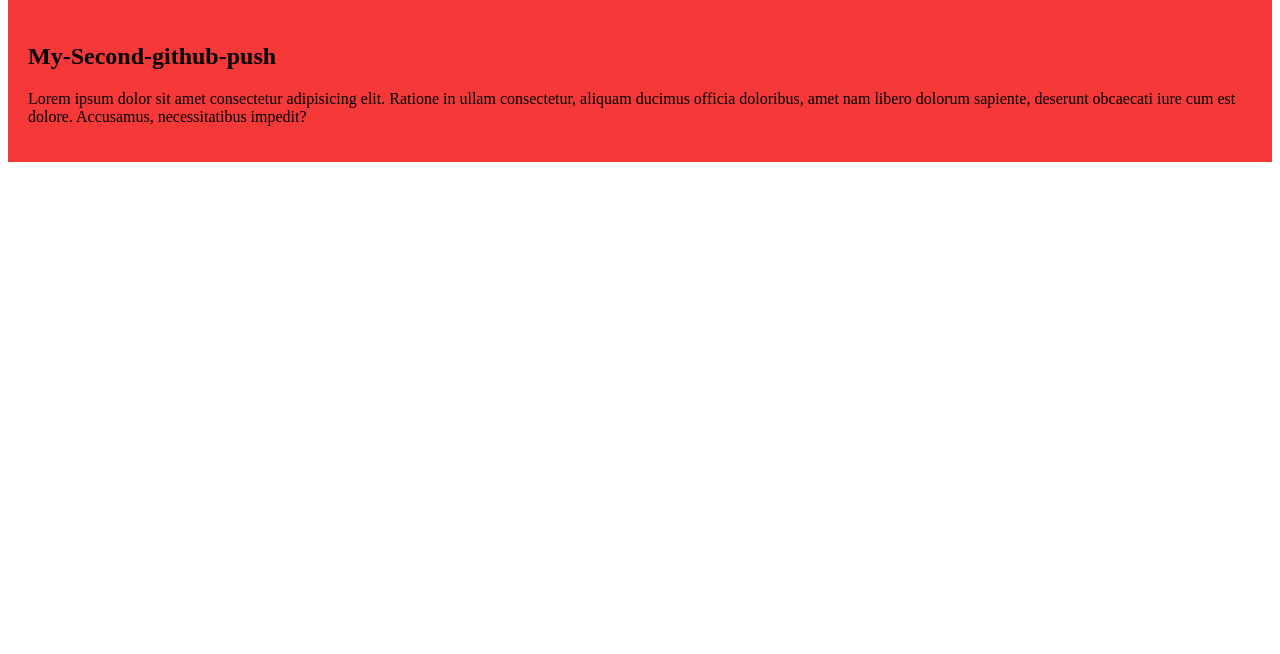
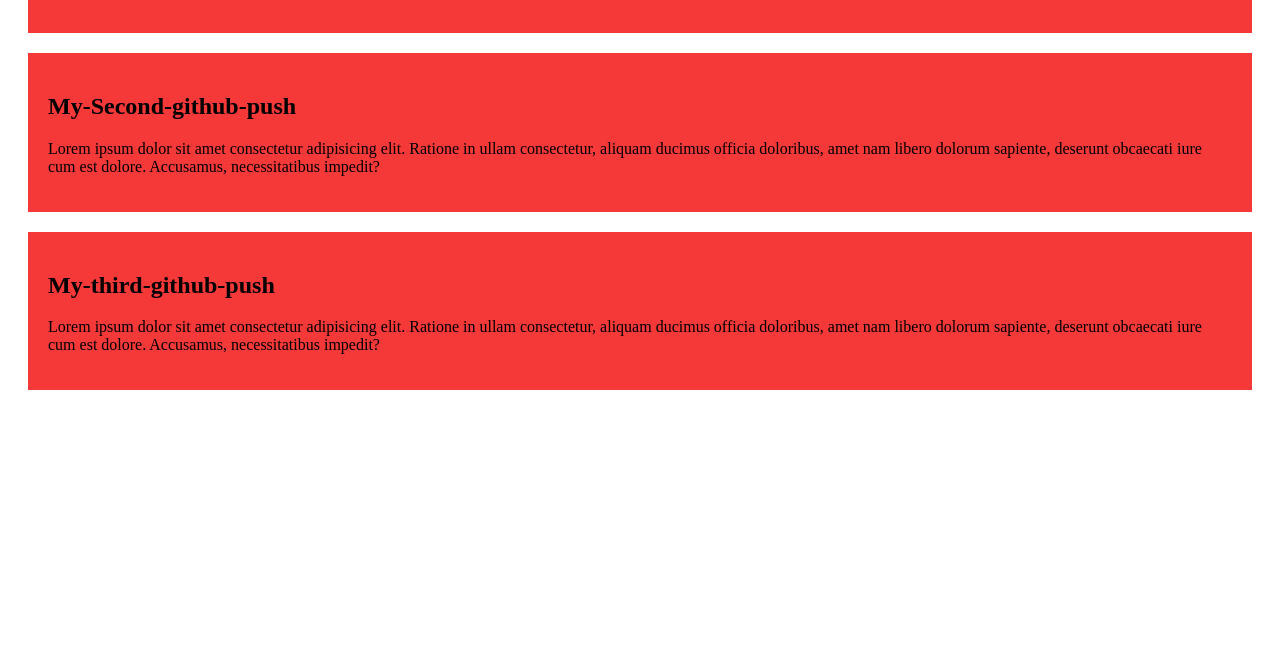
Before and after one commit to MdFoysal2024/my-first-github-project, a plain HTML site: page index.html in a window 1280 px wide. Shown: the part 146-800 px from the top of the page. Drawn offline with Linux system fonts and the light colour scheme.

Commit message:
My-third-github-push

```diff
--- a/index.html
+++ b/index.html
@@ -25,6 +25,12 @@
             doloribus, amet nam libero dolorum sapiente, deserunt obcaecati iure cum est dolore. Accusamus, necessitatibus
             impedit?</p>
     </div>
+    <div>
+        <h2>My-third-github-push</h2>
+        <p>Lorem ipsum dolor sit amet consectetur adipisicing elit. Ratione in ullam consectetur, aliquam ducimus officia
+            doloribus, amet nam libero dolorum sapiente, deserunt obcaecati iure cum est dolore. Accusamus, necessitatibus
+            impedit?</p>
+    </div>
 </body>
 
 </html>
--- a/styles/blog.css
+++ b/styles/blog.css
@@ -1,4 +1,5 @@
 div{
     background-color: rgb(245, 56, 56);
     padding: 20px;
+    margin: 20px;
 }
```
